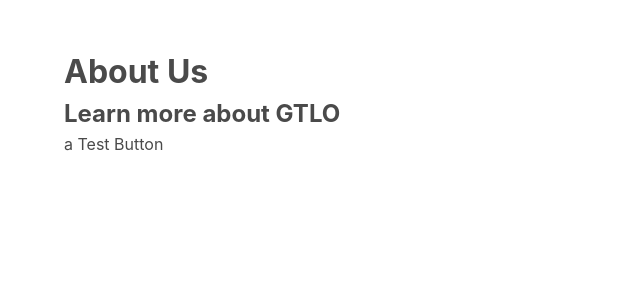
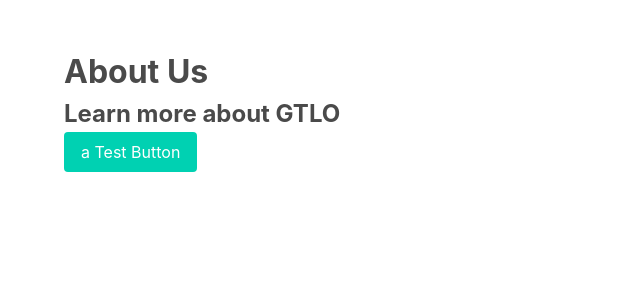
Before and after one commit to gtlophilly/gtlophilly.org, a Jekyll site: the page built from about.md, in a window 1280 px wide. Shown: the top 300 px of the page, without its empty margins (0-640 px from the left). Built offline with Jekyll 4.4.1, drawn with Linux system fonts in a browser that asks for light colours.

Commit message:
Try button again

```diff
--- a/about.md
+++ b/about.md
@@ -6,4 +6,4 @@ title: About Us
 ## Learn more about GTLO
 
 a Test Button
-{: .btn.is-primary }
+{: .button .is-primary }
```
